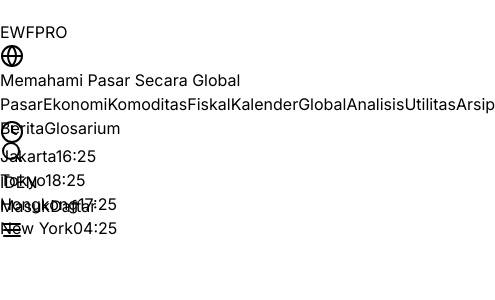
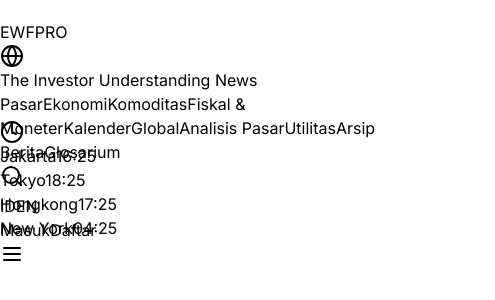
Before and after one commit to Silviana1290/ewf3team.site, a React (Vite) app in the folder src/: page / in a window 390 px wide. Shown: the top 300 px of the page, 495 px wide, since content can reach past the window. Built offline with nearby package versions, Linux system fonts and the light colour scheme.

Commit message:
Refactor Header component for improved readability

```diff
--- a/src/components/Header.tsx
+++ b/src/components/Header.tsx
@@ -1,54 +1,14 @@
-import React, { useState } from 'react';
-import { Menu, X, Search, Globe, User, LogOut } from 'lucide-react';
+import React, { useEffect, useState } from 'react';
+import { Menu, X, Search, Globe } from 'lucide-react';
 import { motion, AnimatePresence } from 'framer-motion';
-import { Link, useLocation } from 'react-router-dom';
+import { Link } from 'react-router-dom';
 import { useAuth } from '../hooks/useAuth';
-
-/* =====================
-   TYPES
-===================== */
+import { User, LogOut } from 'lucide-react';
 interface HeaderProps {
   isScrolled: boolean;
   language: 'ID' | 'EN';
   onLanguageChange: (lang: 'ID' | 'EN') => void;
 }
-
-/* =====================
-   CONSTANTS
-===================== */
-const NAV_ITEMS = [
-  { id: 'market', label: { ID: 'Pasar', EN: 'Market' } },
-  { id: 'economy', label: { ID: 'Ekonomi', EN: 'Economy' } },
-  { id: 'commodity', label: { ID: 'Komoditas', EN: 'Commodity' } },
-  { id: 'fiscal', label: { ID: 'Fiskal', EN: 'Fiscal' } },
-  { id: 'calendar', label: { ID: 'Kalender', EN: 'Calendar' } },
-  { id: 'global', label: { ID: 'Global', EN: 'Global' } },
-  { id: 'analysis', label: { ID: 'Analisis', EN: 'Analysis' } },
-  { id: 'utilities', label: { ID: 'Utilitas', EN: 'Utilities' } },
-  { id: 'news', label: { ID: 'Arsip Berita', EN: 'News' } },
-  { id: 'glossary', label: { ID: 'Glosarium', EN: 'Glossary' } }
-];
-
-const UI_TEXT = {
-  tagline: {
-    ID: 'Memahami Pasar Secara Global',
-    EN: 'Global Market Intelligence'
-  },
-  search: {
-    ID: 'Cari berita dan analisis...',
-    EN: 'Search news & analysis...'
-  },
-  login: { ID: 'Masuk', EN: 'Login' },
-  register: { ID: 'Daftar', EN: 'Register' },
-  logout: { ID: 'Keluar', EN: 'Logout' }
-};
-
-const navBaseClass =
-  'px-3 py-2 text-sm font-medium whitespace-nowrap rounded-md transition-colors';
-
-/* =====================
-   COMPONENT
-===================== */
 export function Header({
   isScrolled,
   language,
@@ -57,188 +17,231 @@
   const [mobileMenuOpen, setMobileMenuOpen] = useState(false);
   const [searchOpen, setSearchOpen] = useState(false);
   const [userMenuOpen, setUserMenuOpen] = useState(false);
-
-  const { user, logout, isAuthenticated } = useAuth();
-  const location = useLocation();
-
-  return (
-    <>
-      {/* ================= HEADER ================= */}
-      <motion.header
-        animate={{
-          height: isScrolled ? 80 : 120,
-          paddingTop: isScrolled ? 12 : 20,
-          paddingBottom: isScrolled ? 12 : 20
-        }}
-        transition={{ duration: 0.3 }}
-        className="fixed top-0 inset-x-0 bg-white border-b border-gray-200 z-50 shadow-sm"
-      >
-        <div className="max-w-7xl mx-auto px-4 h-full flex items-center justify-between">
-          {/* ================= LOGO (CLICKABLE) ================= */}
-          <Link to="/" className="block">
-            <motion.div
-              animate={{ scale: isScrolled ? 0.9 : 1 }}
-              className="flex items-center gap-3 cursor-pointer hover:opacity-90 transition-opacity"
-            >
+  const {
+    user,
+    logout,
+    isAuthenticated
+  } = useAuth();
+  const navItems = [{
+    id: 'market',
+    label: language === 'ID' ? 'Pasar' : 'Market'
+  }, {
+    id: 'economy',
+    label: language === 'ID' ? 'Ekonomi' : 'Economy'
+  }, {
+    id: 'commodity',
+    label: language === 'ID' ? 'Komoditas' : 'Commodity'
+  }, {
+    id: 'fiscal',
+    label: language === 'ID' ? 'Fiskal & Moneter' : 'Fiscal & Monetary'
+  }, {
+    id: 'calendar',
+    label: language === 'ID' ? 'Kalender' : 'Calendar'
+  }, {
+    id: 'global',
+    label: 'Global'
+  }, {
+    id: 'analysis',
+    label: language === 'ID' ? 'Analisis Pasar' : 'Market Analysis'
+  }, {
+    id: 'utilities',
+    label: language === 'ID' ? 'Utilitas' : 'Utilities'
+  }, {
+    id: 'news',
+    label: language === 'ID' ? 'Arsip Berita' : 'News Archive'
+  }, {
+    id: 'glossary',
+    label: language === 'ID' ? 'Glosarium' : 'Glossary'
+  }];
+  return <>
+      <motion.header initial={{
+      y: 0
+    }} animate={{
+      height: isScrolled ? '80px' : '120px',
+      paddingTop: isScrolled ? '12px' : '20px',
+      paddingBottom: isScrolled ? '12px' : '20px'
+    }} transition={{
+      duration: 0.3,
+      ease: 'easeInOut'
+    }} className="fixed top-0 left-0 right-0 bg-white border-b border-gray-200 z-50 shadow-sm">
+        <div className="max-w-7xl mx-auto px-4 sm:px-6 lg:px-8 h-full">
+          <div className="flex items-center justify-between h-full">
+            {/* Logo */}
+            <motion.div className="flex items-center space-x-3" animate={{
+            scale: isScrolled ? 0.9 : 1
+          }} transition={{
+            duration: 0.3
+          }}>
               <div className="flex items-center">
-                <span className="text-3xl font-bold text-gray-900">
+                <span className="text-2xl sm:text-3xl font-bold text-gray-900">
                   EWF
                 </span>
-                <span className="text-3xl font-bold text-orange-600">
+                <span className="text-2xl sm:text-3xl font-bold text-orange-600">
                   PRO
                 </span>
                 <div className="ml-2 w-8 h-8 border-2 border-orange-600 rounded-full flex items-center justify-center">
                   <Globe className="w-4 h-4 text-orange-600" />
                 </div>
               </div>
+              {!isScrolled && <motion.p initial={{
+              opacity: 0
+            }} animate={{
+              opacity: 1
+            }} exit={{
+              opacity: 0
+            }} className="hidden lg:block text-xs text-gray-600 uppercase tracking-wide">
+                  The Investor Understanding News
+                </motion.p>}
+            </motion.div>
 
-              {!isScrolled && (
-                <p className="hidden lg:block text-xs uppercase tracking-wide text-gray-600">
-                  {UI_TEXT.tagline[language]}
-                </p>
-              )}
-            </motion.div>
-          </Link>
-
-          {/* ================= DESKTOP NAV ================= */}
-          <nav className="hidden lg:flex items-center gap-2 whitespace-nowrap">
-            {NAV_ITEMS.map(item => {
-              const isActive = location.pathname === `/${item.id}`;
-              const navClass = `${navBaseClass} ${
-                isActive
-                  ? 'text-orange-600 bg-orange-50'
-                  : 'text-gray-700 hover:text-orange-600 hover:bg-orange-50'
-              }`;
-
-              return item.id === 'glossary' ? (
-                <a
-                  key={item.id}
-                  href="https://www.equityworld-futures.com/index.php/id/edukasi/glosarium"
-                  target="_blank"
-                  rel="noopener noreferrer"
-                  className={navClass}
-                >
-                  {item.label[language]}
-                </a>
-              ) : (
-                <Link
-                  key={item.id}
-                  to={`/${item.id}`}
-                  className={navClass}
-                >
-                  {item.label[language]}
-                </Link>
-              );
-            })}
+            {/* Desktop Navigation */}
+            <nav className="hidden lg:flex items-center space-x-1">
+              {navItems.map(item => item.id === 'glossary' ? <a key={item.id} href="https://www.equityworld-futures.com/index.php/id/edukasi/glosarium" target="_blank" rel="noopener noreferrer" className="px-3 py-2 text-sm font-medium text-gray-700 hover:text-orange-600 hover:bg-orange-50 rounded-md transition-colors">
+                    {item.label}
+                  </a> : <Link key={item.id} to={`/${item.id}`} className="px-3 py-2 text-sm font-medium text-gray-700 hover:text-orange-600 hover:bg-orange-50 rounded-md transition-colors">
+                    {item.label}
+                  </Link>)}
             </nav>
 
-          {/* ================= ACTIONS ================= */}
-          <div className="flex items-center gap-3">
+            {/* Right Actions */}
+            <div className="flex items-center space-x-3">
               {/* Search */}
-            <button
-              onClick={() => setSearchOpen(v => !v)}
-              className="p-2 rounded-md text-gray-600 hover:text-orange-600 hover:bg-orange-50"
-            >
+              <button onClick={() => setSearchOpen(!searchOpen)} className="p-2 text-gray-600 hover:text-orange-600 hover:bg-orange-50 rounded-md transition-colors" aria-label="Search">
                 <Search className="w-5 h-5" />
               </button>
 
-            {/* Language */}
-            <div className="hidden sm:flex bg-gray-100 p-1 rounded-md">
-              {(['ID', 'EN'] as const).map(lang => (
-                <button
-                  key={lang}
-                  onClick={() => onLanguageChange(lang)}
-                  className={`px-3 py-1 text-sm rounded transition ${
-                    language === lang
-                      ? 'bg-white text-orange-600 shadow'
-                      : 'text-gray-600'
-                  }`}
-                >
-                  {lang}
+              {/* Language Switcher */}
+              <div className="hidden sm:flex items-center bg-gray-100 rounded-md p-1">
+                <button onClick={() => onLanguageChange('ID')} className={`px-3 py-1 text-sm font-medium rounded transition-colors ${language === 'ID' ? 'bg-white text-orange-600 shadow-sm' : 'text-gray-600'}`}>
+                  ID
                 </button>
-              ))}
+                <button onClick={() => onLanguageChange('EN')} className={`px-3 py-1 text-sm font-medium rounded transition-colors ${language === 'EN' ? 'bg-white text-orange-600 shadow-sm' : 'text-gray-600'}`}>
+                  EN
+                </button>
               </div>
 
-            {/* Auth */}
-            {isAuthenticated ? (
-              <div className="relative hidden md:block">
-                <button
-                  onClick={() => setUserMenuOpen(v => !v)}
-                  className="flex items-center gap-2 px-4 py-2 rounded-md hover:bg-orange-50"
-                >
+              {/* Auth Buttons */}
+              {isAuthenticated ? <div className="hidden md:flex items-center space-x-2 relative">
+                  <button onClick={() => setUserMenuOpen(!userMenuOpen)} className="flex items-center space-x-2 px-4 py-2 text-sm font-medium text-gray-700 hover:text-orange-600 hover:bg-orange-50 rounded-md transition-colors">
                     <User className="w-4 h-4" />
-                  <span className="text-sm">{user?.name}</span>
+                    <span>{user?.name}</span>
                   </button>
 
-                <AnimatePresence>
-                  {userMenuOpen && (
-                    <motion.div
-                      initial={{ opacity: 0, y: -8 }}
-                      animate={{ opacity: 1, y: 0 }}
-                      exit={{ opacity: 0, y: -8 }}
-                      className="absolute right-0 mt-2 w-48 bg-white border rounded-lg shadow"
-                    >
-                      <div className="px-4 py-3 border-b">
-                        <p className="text-sm font-medium">{user?.name}</p>
-                        <p className="text-xs text-gray-500">
-                          {user?.email}
+                  {userMenuOpen && <motion.div initial={{
+                opacity: 0,
+                y: -10
+              }} animate={{
+                opacity: 1,
+                y: 0
+              }} className="absolute top-full right-0 mt-2 w-48 bg-white rounded-lg shadow-lg border border-gray-200 py-2 z-50">
+                      <div className="px-4 py-2 border-b border-gray-200">
+                        <p className="text-sm font-medium text-gray-900">
+                          {user?.name}
                         </p>
+                        <p className="text-xs text-gray-500">{user?.email}</p>
                       </div>
-                      <button
-                        onClick={logout}
-                        className="w-full px-4 py-2 flex items-center gap-2 text-sm hover:bg-orange-50"
-                      >
+                      <button onClick={() => {
+                  logout();
+                  setUserMenuOpen(false);
+                }} className="w-full flex items-center space-x-2 px-4 py-2 text-sm text-gray-700 hover:bg-orange-50 hover:text-orange-600 transition-colors">
                         <LogOut className="w-4 h-4" />
-                        {UI_TEXT.logout[language]}
+                        <span>{language === 'ID' ? 'Keluar' : 'Logout'}</span>
                       </button>
-                    </motion.div>
-                  )}
-                </AnimatePresence>
-              </div>
-            ) : (
-              <div className="hidden md:flex gap-2">
-                <Link to="/login" className="px-4 py-2 text-sm">
-                  {UI_TEXT.login[language]}
+                    </motion.div>}
+                </div> : <div className="hidden md:flex items-center space-x-2">
+                  <Link to="/login" className="px-4 py-2 text-sm font-medium text-gray-700 hover:text-orange-600 transition-colors">
+                    {language === 'ID' ? 'Masuk' : 'Login'}
                   </Link>
-                <Link
-                  to="/register"
-                  className="px-4 py-2 text-sm bg-orange-600 text-white rounded-md hover:bg-orange-700"
-                >
-                  {UI_TEXT.register[language]}
+                  <Link to="/register" className="px-4 py-2 text-sm font-medium text-white bg-orange-600 hover:bg-orange-700 rounded-md transition-colors">
+                    {language === 'ID' ? 'Daftar' : 'Register'}
                   </Link>
-              </div>
-            )}
+                </div>}
 
-            {/* Mobile Toggle */}
-            <button
-              onClick={() => setMobileMenuOpen(v => !v)}
-              className="lg:hidden p-2"
-            >
-              {mobileMenuOpen ? <X /> : <Menu />}
+              {/* Mobile Menu Button */}
+              <button onClick={() => setMobileMenuOpen(!mobileMenuOpen)} className="lg:hidden p-2 text-gray-600 hover:text-orange-600 hover:bg-orange-50 rounded-md transition-colors" aria-label="Menu">
+                {mobileMenuOpen ? <X className="w-6 h-6" /> : <Menu className="w-6 h-6" />}
               </button>
             </div>
           </div>
+        </div>
 
-        {/* ================= SEARCH BAR ================= */}
+        {/* Search Bar */}
         <AnimatePresence>
-          {searchOpen && (
-            <motion.div
-              initial={{ opacity: 0, y: -8 }}
-              animate={{ opacity: 1, y: 0 }}
-              exit={{ opacity: 0, y: -8 }}
-              className="border-t bg-white"
-            >
-              <div className="max-w-7xl mx-auto px-4 py-4">
-                <input
-                  autoFocus
-                  placeholder={UI_TEXT.search[language]}
-                  className="w-full px-4 py-3 border rounded-lg focus:outline-none focus:ring-2 focus:ring-orange-500"
-                />
+          {searchOpen && <motion.div initial={{
+          opacity: 0,
+          y: -10
+        }} animate={{
+          opacity: 1,
+          y: 0
+        }} exit={{
+          opacity: 0,
+          y: -10
+        }} className="absolute top-full left-0 right-0 bg-white border-b border-gray-200 shadow-lg">
+              <div className="max-w-7xl mx-auto px-4 sm:px-6 lg:px-8 py-4">
+                <input type="text" placeholder={language === 'ID' ? 'Cari berita...' : 'Search news...'} className="w-full px-4 py-3 border border-gray-300 rounded-lg focus:outline-none focus:ring-2 focus:ring-orange-500 focus:border-transparent" autoFocus />
               </div>
-            </motion.div>
-          )}
+            </motion.div>}
         </AnimatePresence>
       </motion.header>
-    </>
-  );
+
+      {/* Mobile Menu */}
+      <AnimatePresence>
+        {mobileMenuOpen && <motion.div initial={{
+        opacity: 0,
+        x: '100%'
+      }} animate={{
+        opacity: 1,
+        x: 0
+      }} exit={{
+        opacity: 0,
+        x: '100%'
+      }} transition={{
+        type: 'tween',
+        duration: 0.3
+      }} className="fixed inset-0 z-40 lg:hidden">
+            <div className="fixed inset-0 bg-black bg-opacity-50" onClick={() => setMobileMenuOpen(false)} />
+            <div className="fixed right-0 top-0 bottom-0 w-80 bg-white shadow-xl overflow-y-auto">
+              <div className="p-6">
+                <div className="flex items-center justify-between mb-8">
+                  <h2 className="text-xl font-bold text-gray-900">Menu</h2>
+                  <button onClick={() => setMobileMenuOpen(false)} className="p-2 text-gray-600 hover:text-orange-600 rounded-md">
+                    <X className="w-6 h-6" />
+                  </button>
+                </div>
+                <nav className="space-y-2">
+                  {navItems.map(item => item.id === 'glossary' ? <a key={item.id} href="https://www.equityworld-futures.com/index.php/id/edukasi/glosarium" target="_blank" rel="noopener noreferrer" className="block px-4 py-3 text-base font-medium text-gray-700 hover:text-orange-600 hover:bg-orange-50 rounded-md transition-colors" onClick={() => setMobileMenuOpen(false)}>
+                        {item.label}
+                      </a> : <Link key={item.id} to={`/${item.id}`} className="block px-4 py-3 text-base font-medium text-gray-700 hover:text-orange-600 hover:bg-orange-50 rounded-md transition-colors" onClick={() => setMobileMenuOpen(false)}>
+                        {item.label}
+                      </Link>)}
+                </nav>
+                <div className="mt-8 pt-8 border-t border-gray-200 space-y-3">
+                  {isAuthenticated ? <>
+                      <div className="px-4 py-3 bg-gray-50 rounded-md">
+                        <p className="text-sm font-medium text-gray-900">
+                          {user?.name}
+                        </p>
+                        <p className="text-xs text-gray-500">{user?.email}</p>
+                      </div>
+                      <button onClick={() => {
+                  logout();
+                  setMobileMenuOpen(false);
+                }} className="w-full flex items-center justify-center space-x-2 px-4 py-3 text-base font-medium text-gray-700 border border-gray-300 rounded-md hover:bg-gray-50 transition-colors">
+                        <LogOut className="w-4 h-4" />
+                        <span>{language === 'ID' ? 'Keluar' : 'Logout'}</span>
+                      </button>
+                    </> : <>
+                      <Link to="/login" className="block w-full px-4 py-3 text-base font-medium text-center text-gray-700 border border-gray-300 rounded-md hover:bg-gray-50 transition-colors" onClick={() => setMobileMenuOpen(false)}>
+                        {language === 'ID' ? 'Masuk' : 'Login'}
+                      </Link>
+                      <Link to="/register" className="block w-full px-4 py-3 text-base font-medium text-center text-white bg-orange-600 hover:bg-orange-700 rounded-md transition-colors" onClick={() => setMobileMenuOpen(false)}>
+                        {language === 'ID' ? 'Daftar' : 'Register'}
+                      </Link>
+                    </>}
+                </div>
+              </div>
+            </div>
+          </motion.div>}
+      </AnimatePresence>
+    </>;
 }
```
Lines whose indentation alone changed are shown as unchanged.
